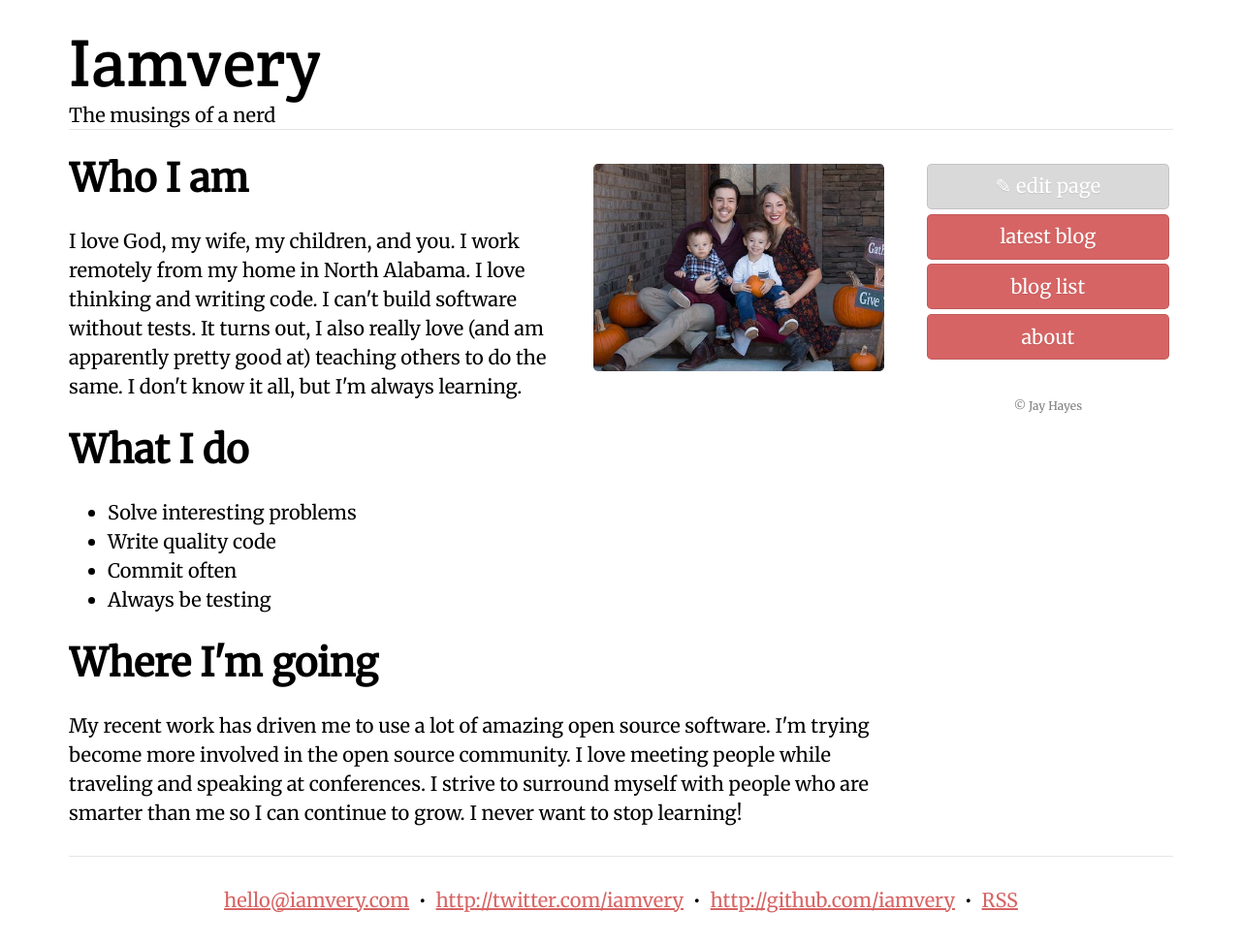
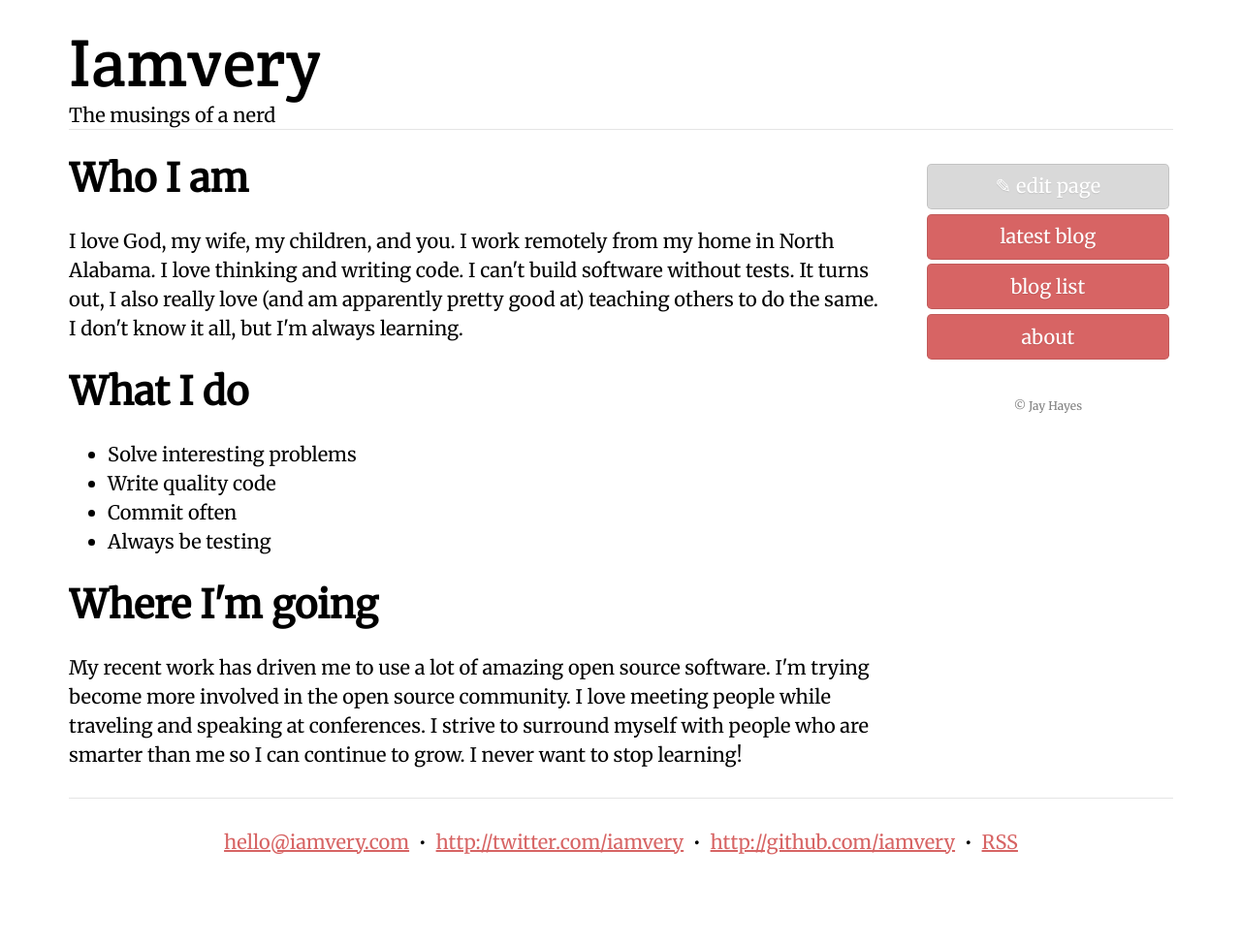
Before and after one commit to iamvery/iamvery.github.com, a Jekyll site: the page built from about.html, in a window 1280 px wide. Shown: the whole page at 97% size. Built offline with Jekyll 4.4.1, drawn with Linux system fonts in a browser that asks for light colours; after the commit the page ends 914 px from its top, so only the background shows below that.

Commit message:
Remove old family photo

```diff
--- a/about.html
+++ b/about.html
@@ -3,7 +3,6 @@ layout: default
 title: Jay Hayes
 ---
 
-<img class="pull-right" title="Les and I" src="/images/jay-les-liam-and-cyprus-2018.jpg" width="300" />
 <h1>Who I am</h1>
 <p>
   I love God, my wife, my children, and you.
```
